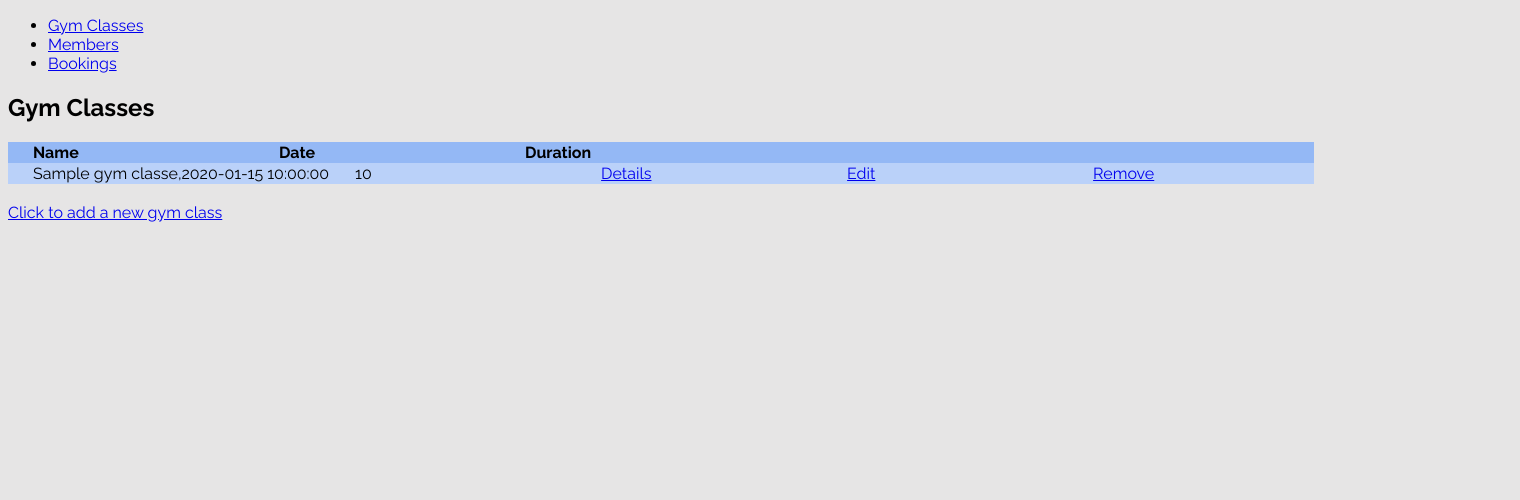
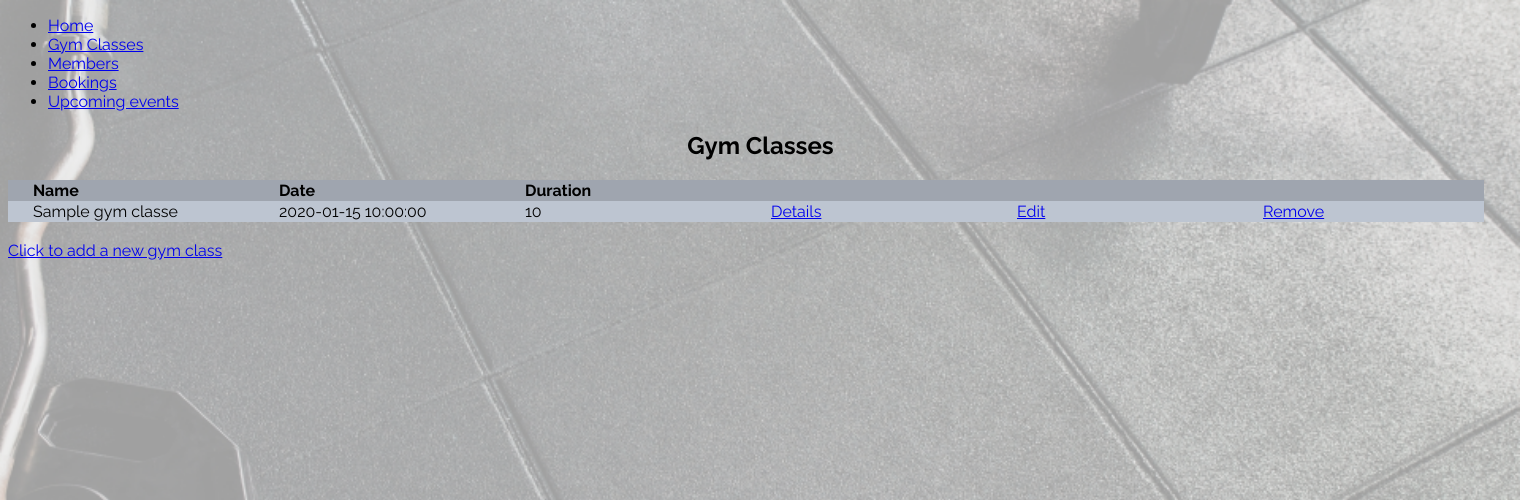
Before and after one commit to Guilhermelsnunes/the_big_bang_gym, a Flask app: page /gym_classes in a window 1520 px wide. Shown: the top 500 px of the page. Run offline with Flask 2, Linux system fonts and the light colour scheme; a database or web service that is not in the repository returns one stand-in record (values such as "Sample title"); some libraries are stand-ins or nearby versions.

Commit message:
css update

```diff
--- a/static/css/style.css
+++ b/static/css/style.css
@@ -4,10 +4,19 @@ body, select, input{
 
 body {
     background: rgb(230, 229, 229);
+    background-image: url('/static/images/30b.png');
+    background-repeat: no-repeat;
+    background-size: 100%;
 }
 
 h1 {
     font-weight: 700;
+    padding-left: 1px;
+    text-align:center
+}
+
+h3 {
+    text-align: center;
 }
 
 a:visited{
--- a/static/css/tables.css
+++ b/static/css/tables.css
@@ -2,6 +2,7 @@ table {
     padding: 25px;
     box-sizing: border-box;
     border-collapse: collapse;
+
 }
 td,th{
     padding-left:25px;
@@ -16,8 +17,8 @@ tr:hover{
 }
 
 table tr:nth-child(even){
-    background:#bad1f9;
+    background:#bdc5d1;
 }
 table tr:nth-child(odd) {
-    background:#94b8f5;
+    background:#9fa5af;
 }
--- a/templates/base.html
+++ b/templates/base.html
@@ -17,6 +17,9 @@
   <nav>
     <ul>
       <li>
+        <a href="/">Home</a>
+      </li>
+      <li>
         <a href="/gym_classes">Gym Classes</a>
       </li>
       <li>
@@ -24,6 +27,9 @@
       </li>
       <li>
         <a href="/bookings">Bookings</a>
+      </li>
+      <li>
+        <a href="/upcoming">Upcoming events</a>
       </li>
     </ul>
   </nav>
--- a/templates/bookings/index.html
+++ b/templates/bookings/index.html
@@ -12,7 +12,7 @@
   </tr>
   {% for booking in bookings %}
   <tr>
-    <td>{{booking.member.last_name}},{{booking.member.first_name}}</td>
+    <td>{{booking.member.last_name}},  {{booking.member.first_name}}</td>
     <td>{{booking.gym_class.name }}</td>
     <td>{{booking.gym_class.date}}</td>
 
--- a/templates/gym_classes/index.html
+++ b/templates/gym_classes/index.html
@@ -14,7 +14,8 @@
 
   {% for gym_class in gym_classes %}
   <tr>
-    <td>{{gym_class.name}},{{gym_class.date }}</td>
+    <td>{{gym_class.name}}</td>
+    <td>{{gym_class.date }}</td>
     <td>{{gym_class.duration}}</td>
     <td><a href="/gym_classes/{{gym_class.id}}">Details</a></td>
     <td><a href="/gym_classes/edit/{{gym_class.id}}">Edit</a></td>
--- a/templates/members/index.html
+++ b/templates/members/index.html
@@ -13,7 +13,7 @@
   </tr>
   {% for member in members %}
   <tr>
-    <td>{{member.last_name}},{{member.first_name }}</td>
+    <td>{{member.last_name}}, {{member.first_name }}</td>
     <td>{{member.age}}</td>
     <td><a href="/members/{{member.id}}">Details</a></td>
     <td><a href="/members/edit/{{member.id}}">Edit</a></td>
```
Also changed, not shown: static/images/30b.png (added), static/images/yellow-background.jpg (added), static/images/yellow-background2.png (added), static/images/yellow-background30.png (added).
